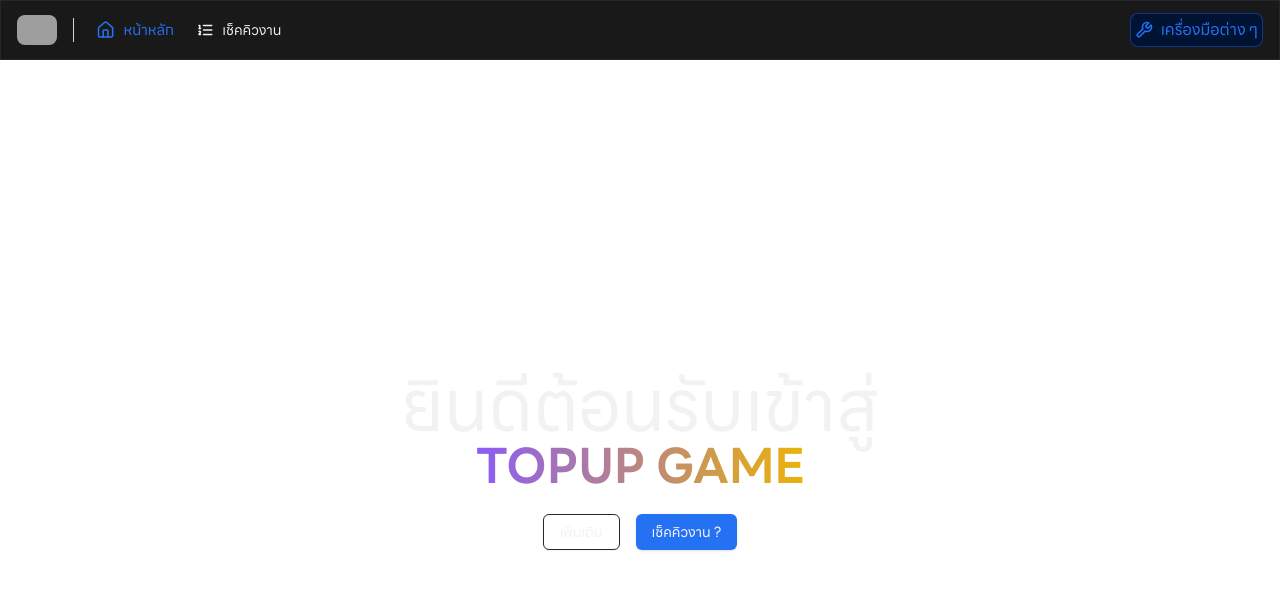
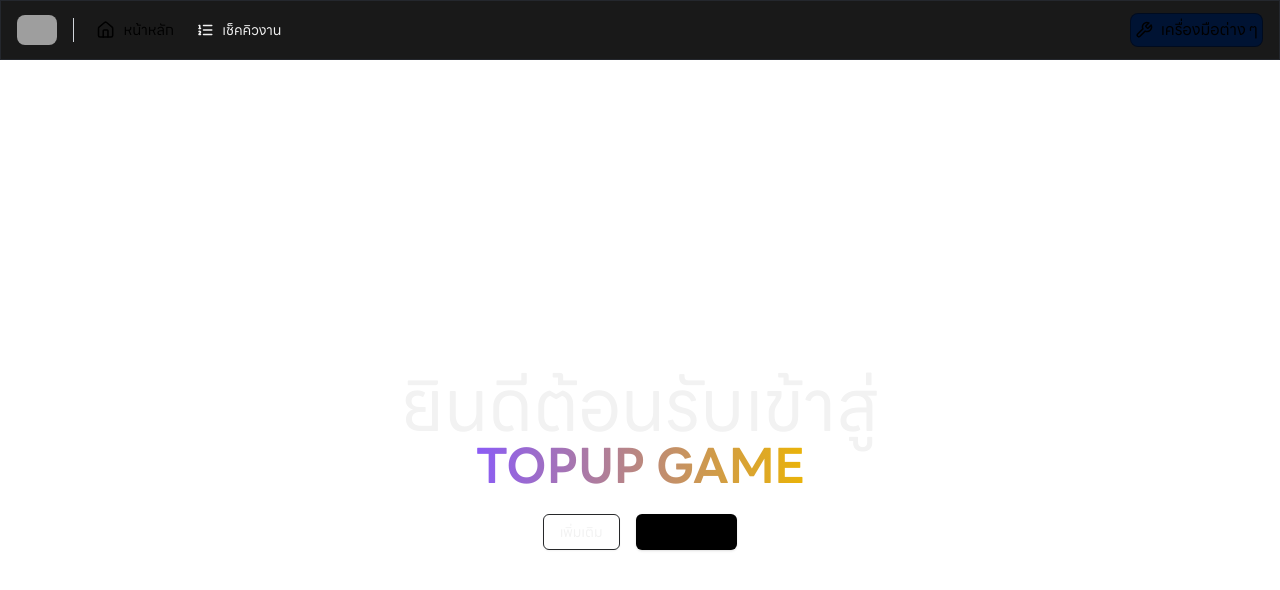
Before and after one commit to Thirawat74/cc, a Next.js app: page / in a window 1280 px wide. Shown: the top 590 px of the page. Built offline with nearby package versions, Linux system fonts and the light colour scheme; grey boxes are pictures that could not be loaded.

Commit message:
Update globals.css

```diff
--- a/src/app/globals.css
+++ b/src/app/globals.css
@@ -114,8 +114,8 @@ h6 {
     --card-hover: var(--theme) 100% 10%;
     --popover: 0 0% 9%;
     --popover-foreground: 0 0% 95%;
-    --primary: var(--theme) 90% 55%;
-    --primary-foreground: 0 0% 98%;
+    --primary: var(--theme) 90% 0%;
+    --primary-foreground: 0 0% 0%;
     --secondary: var(--theme) 100% 10%;
     --secondary-foreground: var(--theme) 95% 70%;
     --muted: 0 0% 15%;
```
